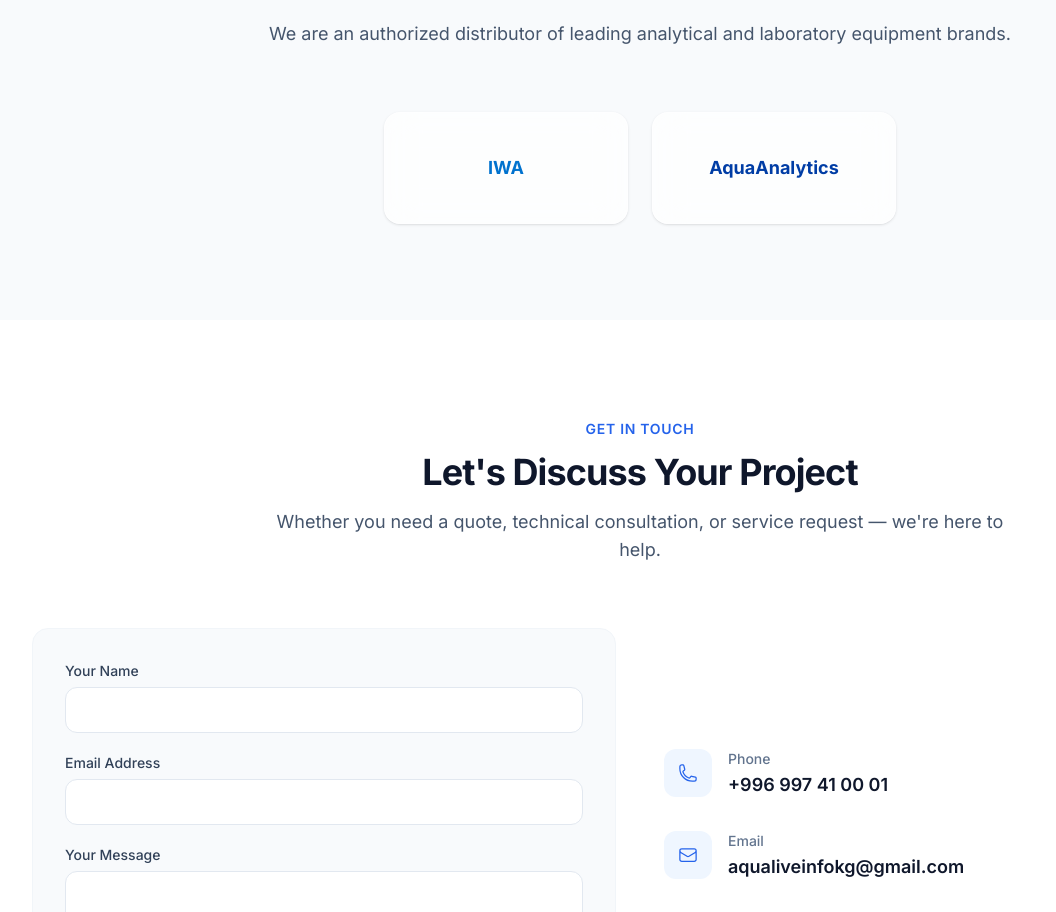
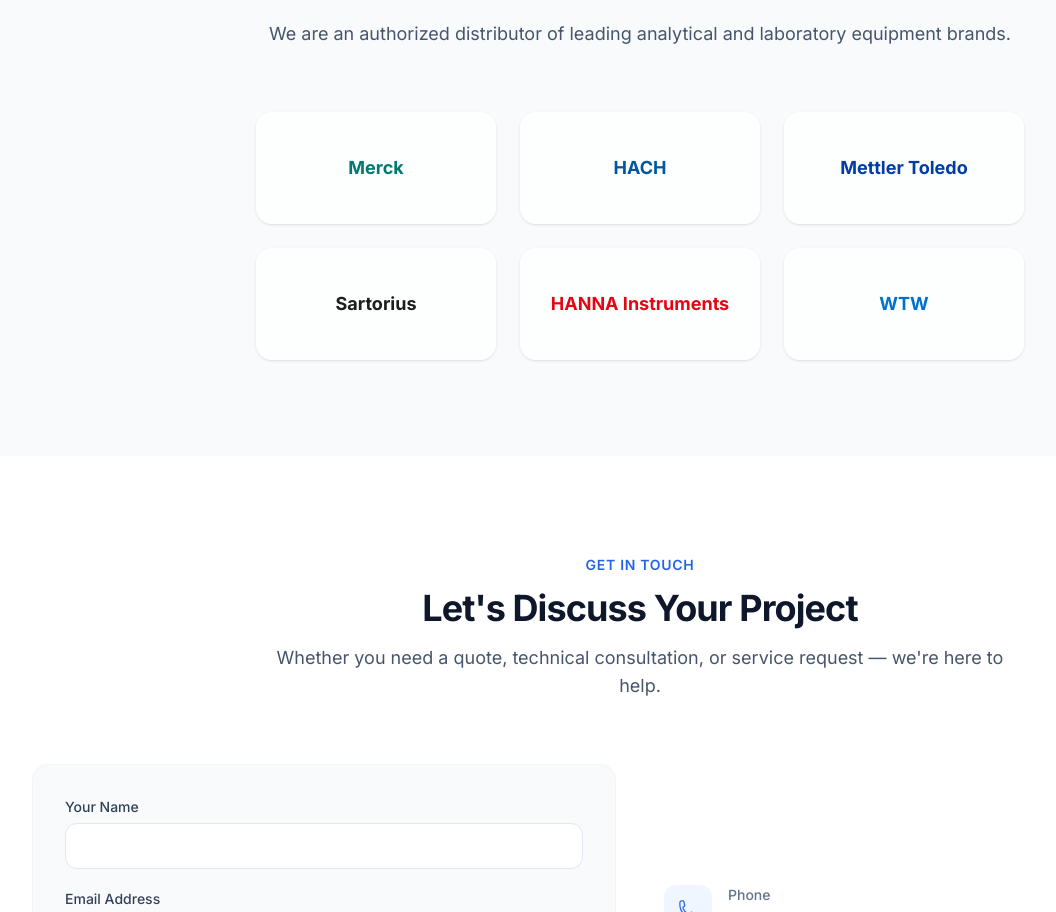
Before and after one commit to tologonkudaiberdiuulu/aqualive-cl, a React (Vite) app: page / in a window 1280 px wide. Shown: the part 2233-3145 px from the top of the page, without its empty margins (0-1056 px from the left). Built offline with nearby package versions, Linux system fonts and the light colour scheme.

Commit message:
changed brands and added success dialog

```diff
--- a/src/components/Brands.jsx
+++ b/src/components/Brands.jsx
@@ -1,8 +1,12 @@
 import { useLang } from "../context/LanguageContext";
 
 const brands = [
-  { name: "IWA", color: "#0072CE", url: "https://iw-analytics.com/" },
-  { name: "AquaAnalytics", color: "#003DA5", url: "https://aquaanalytics-tekhnika.ru/" },
+  { name: "Merck", color: "#007A73" },
+  { name: "HACH", color: "#0057A0" },
+  { name: "Mettler Toledo", color: "#003DA5" },
+  { name: "Sartorius", color: "#1D1D1B" },
+  { name: "HANNA Instruments", color: "#E30613" },
+  { name: "WTW", color: "#0072CE" },
 ];
 
 export default function Brands() {
@@ -23,22 +27,19 @@
           </p>
         </div>
 
-        <div className="mt-16 grid grid-cols-2 gap-6 mx-auto max-w-lg">
+        <div className="mt-16 grid grid-cols-2 gap-6 sm:grid-cols-3 mx-auto max-w-3xl">
           {brands.map((brand) => (
-            <a
+            <div
               key={brand.name}
-              href={brand.url}
-              target="_blank"
-              rel="noopener noreferrer"
-              className="glass-light group flex h-28 items-center justify-center rounded-2xl shadow-sm transition-all hover:-translate-y-1 hover:shadow-md"
+              className="glass-light flex h-28 items-center justify-center rounded-2xl shadow-sm transition-all hover:-translate-y-1 hover:shadow-md"
             >
               <span
-                className="text-lg font-bold transition-colors"
+                className="text-lg font-bold"
                 style={{ color: brand.color }}
               >
                 {brand.name}
               </span>
-            </a>
+            </div>
           ))}
         </div>
       </div>
--- a/src/components/Contacts.jsx
+++ b/src/components/Contacts.jsx
@@ -1,7 +1,16 @@
+import { useState } from "react";
 import { useLang } from "../context/LanguageContext";
 
 export default function Contacts() {
   const { t } = useLang();
+  const [showSuccess, setShowSuccess] = useState(false);
+  const [form, setForm] = useState({ name: "", email: "", message: "" });
+
+  const handleSubmit = (e) => {
+    e.preventDefault();
+    setShowSuccess(true);
+    setForm({ name: "", email: "", message: "" });
+  };
 
   return (
     <section id="contacts" className="bg-white py-24">
@@ -21,7 +30,7 @@
         <div className="mt-16 grid gap-12 lg:grid-cols-2">
           {/* Form */}
           <form
-            onSubmit={(e) => e.preventDefault()}
+            onSubmit={handleSubmit}
             className="space-y-5 rounded-2xl border border-slate-100 bg-slate-50 p-8"
           >
             <div>
@@ -30,6 +39,9 @@
               </label>
               <input
                 type="text"
+                required
+                value={form.name}
+                onChange={(e) => setForm({ ...form, name: e.target.value })}
                 className="w-full rounded-xl border border-slate-200 bg-white px-4 py-3 text-sm text-slate-900 outline-none transition-colors focus:border-primary-500 focus:ring-2 focus:ring-primary-500/20"
               />
             </div>
@@ -39,6 +51,9 @@
               </label>
               <input
                 type="email"
+                required
+                value={form.email}
+                onChange={(e) => setForm({ ...form, email: e.target.value })}
                 className="w-full rounded-xl border border-slate-200 bg-white px-4 py-3 text-sm text-slate-900 outline-none transition-colors focus:border-primary-500 focus:ring-2 focus:ring-primary-500/20"
               />
             </div>
@@ -48,6 +63,9 @@
               </label>
               <textarea
                 rows={4}
+                required
+                value={form.message}
+                onChange={(e) => setForm({ ...form, message: e.target.value })}
                 className="w-full resize-none rounded-xl border border-slate-200 bg-white px-4 py-3 text-sm text-slate-900 outline-none transition-colors focus:border-primary-500 focus:ring-2 focus:ring-primary-500/20"
               />
             </div>
@@ -106,6 +124,31 @@
           </div>
         </div>
       </div>
+
+      {/* Success Dialog */}
+      {showSuccess && (
+        <div className="fixed inset-0 z-50 flex items-center justify-center bg-black/40 backdrop-blur-sm">
+          <div className="mx-4 w-full max-w-sm rounded-2xl bg-white p-8 text-center shadow-2xl">
+            <div className="mx-auto mb-4 flex h-14 w-14 items-center justify-center rounded-full bg-green-100">
+              <svg className="h-7 w-7 text-green-600" fill="none" viewBox="0 0 24 24" stroke="currentColor" strokeWidth={2}>
+                <path strokeLinecap="round" strokeLinejoin="round" d="M5 13l4 4L19 7" />
+              </svg>
+            </div>
+            <h3 className="text-xl font-bold text-slate-900">
+              {t.contacts.form.successTitle}
+            </h3>
+            <p className="mt-2 text-sm text-slate-600">
+              {t.contacts.form.successText}
+            </p>
+            <button
+              onClick={() => setShowSuccess(false)}
+              className="mt-6 w-full rounded-xl bg-gradient-to-r from-primary-500 to-primary-600 px-6 py-3 text-sm font-semibold text-white shadow-lg shadow-primary-500/25 transition-all hover:shadow-xl hover:shadow-primary-500/30"
+            >
+              {t.contacts.form.successClose}
+            </button>
+          </div>
+        </div>
+      )}
     </section>
   );
 }
--- a/src/data/translations.js
+++ b/src/data/translations.js
@@ -72,6 +72,9 @@
         email: "Email Address",
         message: "Your Message",
         submit: "Send Message",
+        successTitle: "Message Sent!",
+        successText: "Thank you for reaching out. We'll get back to you soon.",
+        successClose: "Close",
       },
       info: {
         phone: "+996 997 41 00 01",
@@ -156,6 +159,9 @@
         email: "Электрондук почта",
         message: "Билдируунуз",
         submit: "Жонотуу",
+        successTitle: "Билдирүү жөнөтүлдү!",
+        successText: "Кайрылганыңыз үчүн рахмат. Жакында сиз менен байланышабыз.",
+        successClose: "Жабуу",
       },
       info: {
         phone: "+996 997 41 00 01",
```
Also changed, not shown: .claude/settings.json.
